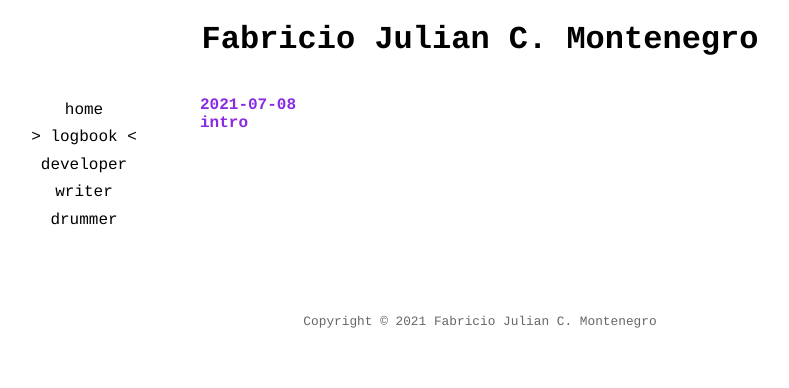
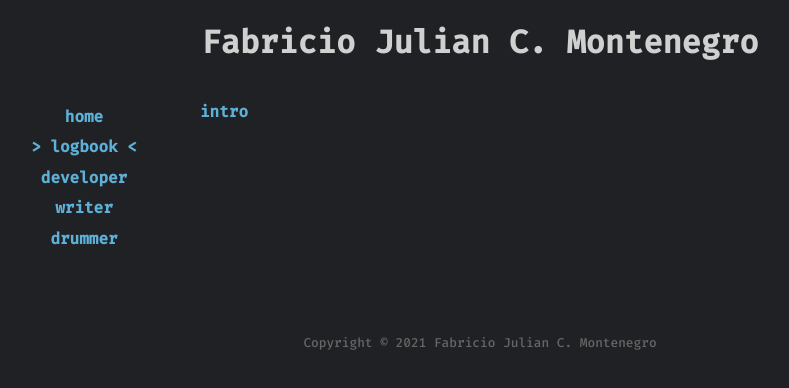
Before and after one commit to SplinterDev/splinterdev.github.io, a React (Create React App) app: page /#/logbook in a window 1280 px wide. Shown: the top 388 px of the page, without its empty margins (160-949 px from the left). Built offline with nearby package versions, Linux system fonts and the light colour scheme.

Commit message:
Update theme

```diff
--- a/src/App.scss
+++ b/src/App.scss
@@ -1,25 +1,30 @@
+@import url('https://fonts.googleapis.com/css2?family=Fira+Code:wght@500&display=swap');
+
 .App {
-  font-family: Courier, 'Courier New', monospace;
+  // font-family: Courier, 'Courier New', monospace;
+  font-family: 'Fira Code', monospace;
   padding: 0 1rem;
+  background-color: var(--bg);
+  color: var(--primary);
 
   header a {
     text-align: center;
     text-decoration: none;
-    color: black;
+    color: var(--primary);
   }
 
-  main {
-    flex: 1;
   a {
     text-decoration: none;
-      color: blueviolet;
+    color: var(--secondary);
     font-weight: bold;
 
     &[target='_blank'] {
-        color: red;
+      color: var(--highlight);
       font-weight: normal;
     }
   }
+  main {
+    flex: 1;
   }
 
   footer {
--- a/src/assets/logbook/entries.json
+++ b/src/assets/logbook/entries.json
@@ -1 +1 @@
-["2021-07-08", "intro"]
+["intro"]
--- a/src/components/Logbook/Entry.tsx
+++ b/src/components/Logbook/Entry.tsx
@@ -2,7 +2,7 @@ import React, { useEffect, useState } from 'react'
 import ReactMarkdown from 'react-markdown'
 import { useParams } from 'react-router-dom'
 
-const Entry = () => {
+const Entry = (): React.ReactElement => {
   const { entryDate } = useParams<{ entryDate: string }>()
   const [entry, setEntry] = useState<string>()
 
@@ -14,7 +14,7 @@ const Entry = () => {
       .then((text) => {
         setEntry(text)
       })
-  }, [])
+  }, [entryDate])
 
   if (entry) {
     return (
--- a/src/components/Logbook/Logbook.tsx
+++ b/src/components/Logbook/Logbook.tsx
@@ -6,8 +6,6 @@ import Entry from './Entry'
 
 function Logbook(): React.ReactElement {
   const { path, url } = useRouteMatch()
-
-  console.log(entries, path, url)
 
   return (
     <div className="Logbook">
--- a/src/components/Sidenav/Sidenav.scss
+++ b/src/components/Sidenav/Sidenav.scss
@@ -1,5 +1,4 @@
 .Sidenav {
-
   text-align: center;
 
   ul {
@@ -7,35 +6,35 @@
     padding-left: 0;
 
     li {
-      padding: .3rem 0;
+      padding: 0.3rem 0;
 
       a {
-        color: black;
+        // color: black;
         text-decoration: none;
 
         &:hover {
           &::before {
-            content: " [";
+            content: ' [';
           }
           &::after {
-            content: "] ";
+            content: '] ';
           }
         }
 
         &.active-link {
           &::before {
-            content: "> ";
+            content: '> ';
           }
           &::after {
-            content: " <";
+            content: ' <';
           }
 
           &:hover {
             &::before {
-              content: "> [";
+              content: '> [';
             }
             &::after {
-              content: "] <";
+              content: '] <';
             }
           }
         }
--- a/src/index.css
+++ b/src/index.css
@@ -1,10 +1,15 @@
 body {
+  --bg: rgb(32, 33, 36); /*rgb(40, 42, 54);*/
+  --primary: rgb(207, 208, 208); /*rgb(189, 147, 249);*/
+  --secondary: rgb(93, 176, 215); /*rgb(139, 233, 253);*/
+  --highlight: rgb(242, 151, 102); /* rgb(242, 121, 170);*/
   margin: 0;
   font-family: -apple-system, BlinkMacSystemFont, 'Segoe UI', 'Roboto', 'Oxygen',
     'Ubuntu', 'Cantarell', 'Fira Sans', 'Droid Sans', 'Helvetica Neue',
     sans-serif;
   -webkit-font-smoothing: antialiased;
   -moz-osx-font-smoothing: grayscale;
+  background-color: var(--bg);
 }
 
 code {
```
Also changed, not shown: src/assets/logbook/intro.md (+2 -0 lines). Lines whose indentation alone changed are shown as unchanged.
